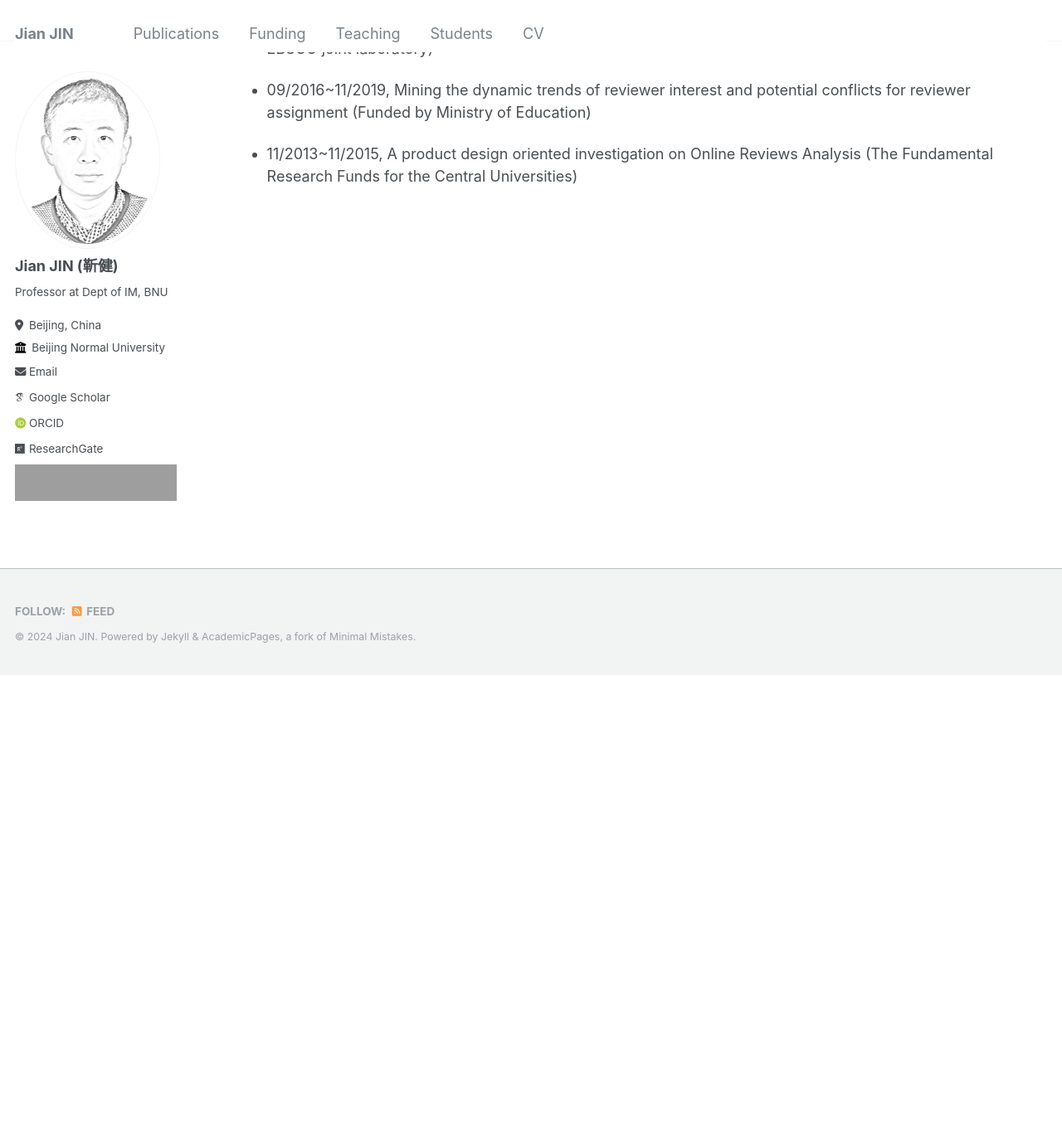
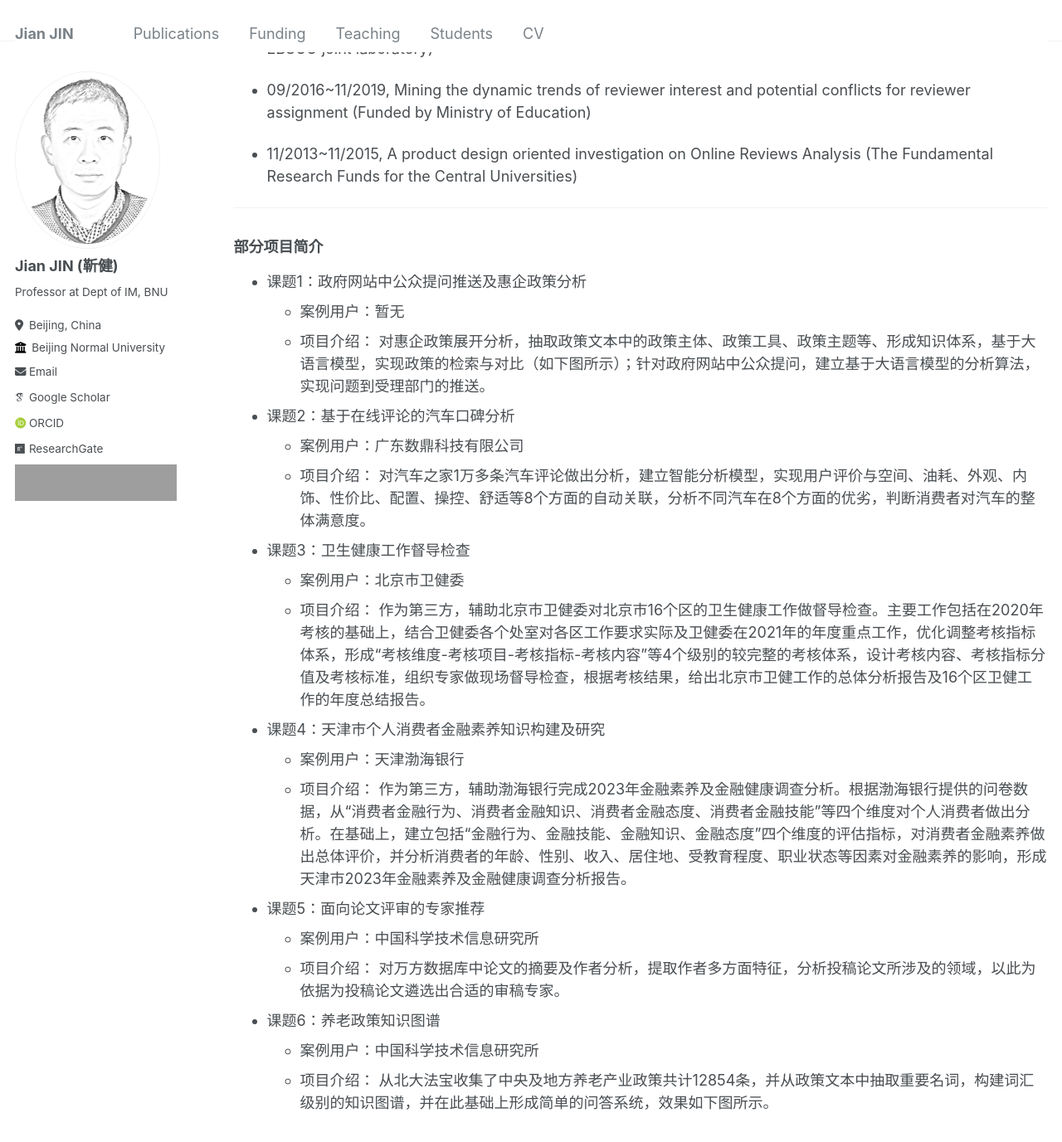
Before and after one commit to xjtujay/xjtujay.github.io, a Jekyll site: the page built from _funding/funding.md, in a window 1280 px wide and 1400 px high, scrolled down 586 px. Shown: the top 1377 px of the window at 83% size. Built offline with Jekyll 4.4.1, drawn with Linux system fonts in a browser that asks for light colours; some web fonts are replaced; grey boxes are pictures that could not be loaded.

Commit message:
Update funding.md

```diff
--- a/_funding/funding.md
+++ b/_funding/funding.md
@@ -23,3 +23,41 @@ author_profile: true
 * 09/2016~11/2019, Mining the dynamic trends of reviewer interest and potential conflicts for reviewer assignment (Funded by Ministry of Education)
 
 * 11/2013~11/2015, A product design oriented investigation on Online Reviews Analysis (The Fundamental Research Funds for the Central Universities)
+
+***
+
+### 部分项目简介
+* 课题1：政府网站中公众提问推送及惠企政策分析
+	* 案例用户：暂无
+	* 项目介绍：
+对惠企政策展开分析，抽取政策文本中的政策主体、政策工具、政策主题等、形成知识体系，基于大语言模型，实现政策的检索与对比（如下图所示）；针对政府网站中公众提问，建立基于大语言模型的分析算法，实现问题到受理部门的推送。
+
+
+* 课题2：基于在线评论的汽车口碑分析
+	* 案例用户：广东数鼎科技有限公司
+	* 项目介绍：
+对汽车之家1万多条汽车评论做出分析，建立智能分析模型，实现用户评价与空间、油耗、外观、内饰、性价比、配置、操控、舒适等8个方面的自动关联，分析不同汽车在8个方面的优劣，判断消费者对汽车的整体满意度。
+
+
+* 课题3：卫生健康工作督导检查
+	* 案例用户：北京市卫健委
+	* 项目介绍：
+作为第三方，辅助北京市卫健委对北京市16个区的卫生健康工作做督导检查。主要工作包括在2020年考核的基础上，结合卫健委各个处室对各区工作要求实际及卫健委在2021年的年度重点工作，优化调整考核指标体系，形成“考核维度-考核项目-考核指标-考核内容”等4个级别的较完整的考核体系，设计考核内容、考核指标分值及考核标准，组织专家做现场督导检查，根据考核结果，给出北京市卫健工作的总体分析报告及16个区卫健工作的年度总结报告。
+
+
+* 课题4：天津市个人消费者金融素养知识构建及研究
+	* 案例用户：天津渤海银行
+	* 项目介绍：
+作为第三方，辅助渤海银行完成2023年金融素养及金融健康调查分析。根据渤海银行提供的问卷数据，从“消费者金融行为、消费者金融知识、消费者金融态度、消费者金融技能”等四个维度对个人消费者做出分析。在基础上，建立包括“金融行为、金融技能、金融知识、金融态度”四个维度的评估指标，对消费者金融素养做出总体评价，并分析消费者的年龄、性别、收入、居住地、受教育程度、职业状态等因素对金融素养的影响，形成天津市2023年金融素养及金融健康调查分析报告。
+
+
+* 课题5：面向论文评审的专家推荐
+	* 案例用户：中国科学技术信息研究所
+	* 项目介绍：
+对万方数据库中论文的摘要及作者分析，提取作者多方面特征，分析投稿论文所涉及的领域，以此为依据为投稿论文遴选出合适的审稿专家。
+
+
+* 课题6：养老政策知识图谱
+	* 案例用户：中国科学技术信息研究所
+	* 项目介绍：
+从北大法宝收集了中央及地方养老产业政策共计12854条，并从政策文本中抽取重要名词，构建词汇级别的知识图谱，并在此基础上形成简单的问答系统，效果如下图所示。
```
